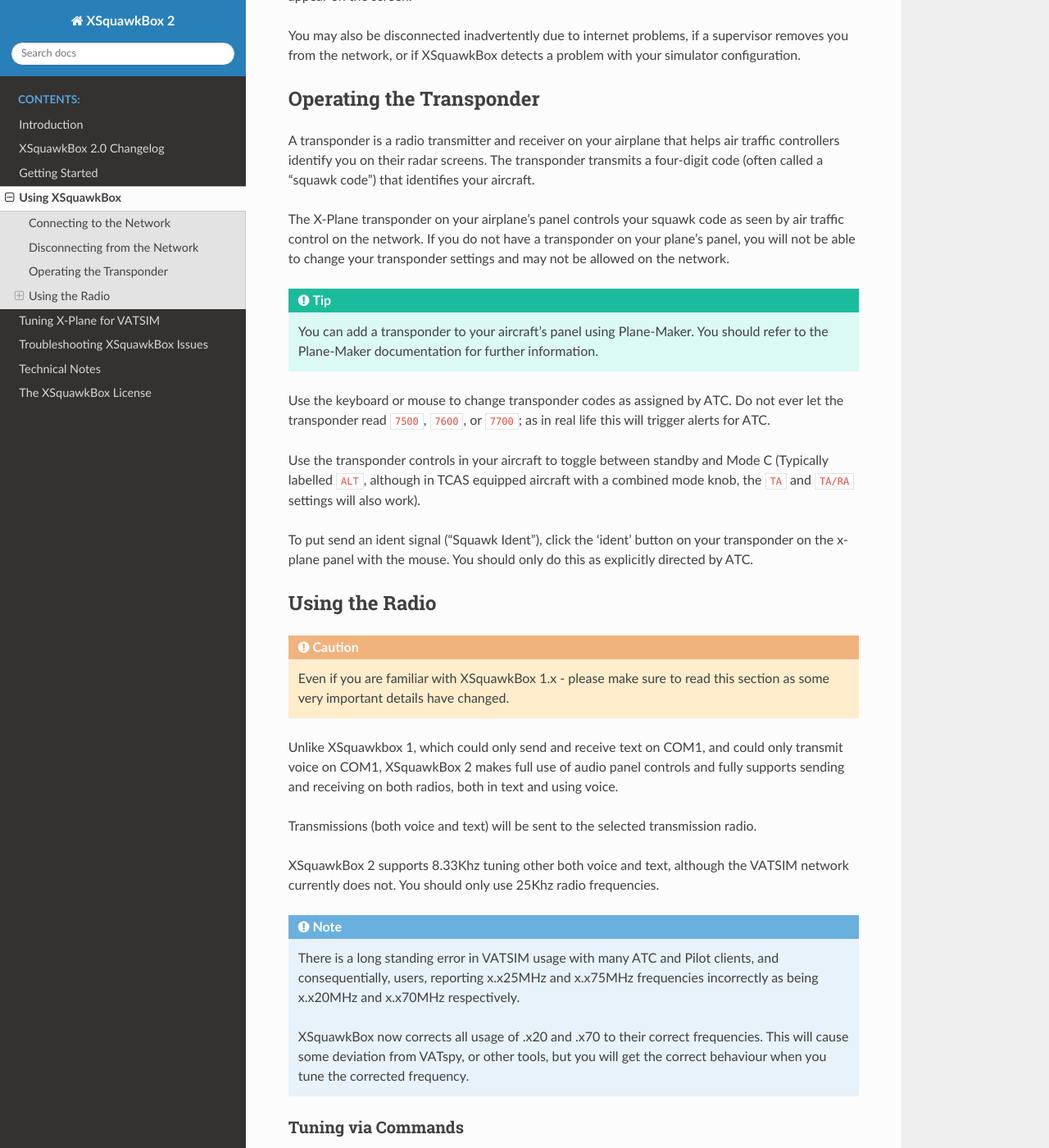
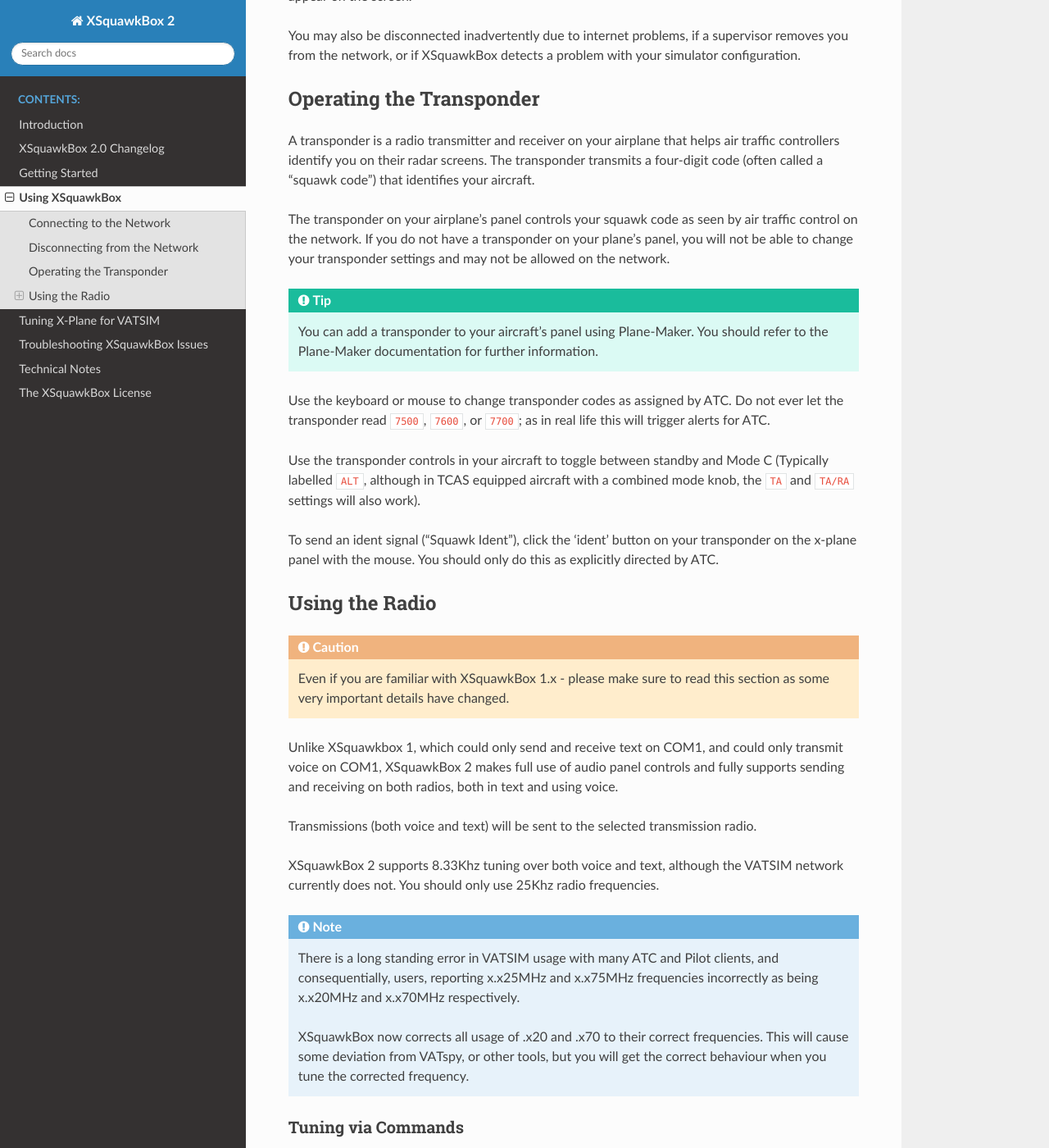
Before and after one commit to xsquawkbox/xsb2-manual, a Sphinx documentation site: the page built from source/using-xsquawkbox.rst, in a window 1280 px wide and 1400 px high, scrolled down 2310 px. Shown: the whole window at 82% size. Built offline with Sphinx 7.4.7 and the Read the Docs theme 2.0.0, drawn with Linux system fonts in a browser that asks for light colours.

Commit message:
grammatical fixes

```diff
--- a/source/using-xsquawkbox.rst
+++ b/source/using-xsquawkbox.rst
@@ -118,10 +118,10 @@
 transmits a four-digit code (often called a "squawk code") that identifies
 your aircraft.
 
-The X-Plane transponder on your airplane's panel controls your squawk code as
-seen by air traffic control on the network. If you do not have a transponder on
-your plane's panel, you will not be able to change your transponder settings
-and may not be allowed on the network.
+The transponder on your airplane's panel controls your squawk code as seen by
+air traffic control on the network. If you do not have a transponder on your
+plane's panel, you will not be able to change your transponder settings and may
+not be allowed on the network.
 
 .. TIP::
 
@@ -136,7 +136,7 @@
 Mode C (Typically labelled ``ALT``, although in TCAS equipped aircraft with a
 combined mode knob, the ``TA`` and ``TA/RA`` settings will also work).
 
-To put send an ident signal ("Squawk Ident"), click the 'ident' button on your
+To send an ident signal ("Squawk Ident"), click the 'ident' button on your
 transponder on the x-plane panel with the mouse.  You should only do this as
 explicitly directed by ATC.
 
@@ -156,7 +156,7 @@
 Transmissions (both voice and text) will be sent to the selected
 transmission radio.
 
-XSquawkBox 2 supports 8.33Khz tuning other both voice and text, although the
+XSquawkBox 2 supports 8.33Khz tuning over both voice and text, although the
 VATSIM network currently does not.  You should only use 25Khz radio frequencies.
 
 .. NOTE::
```
